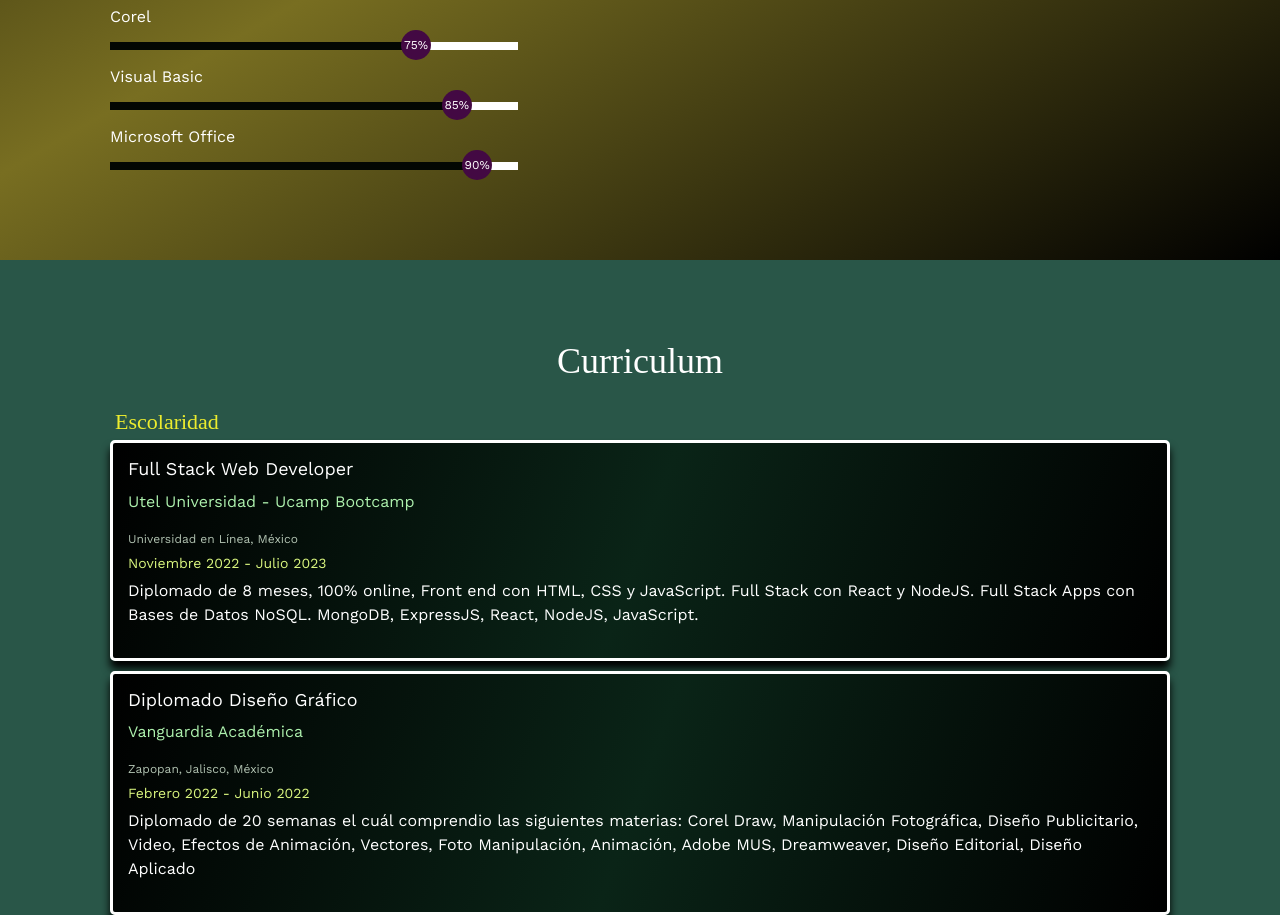
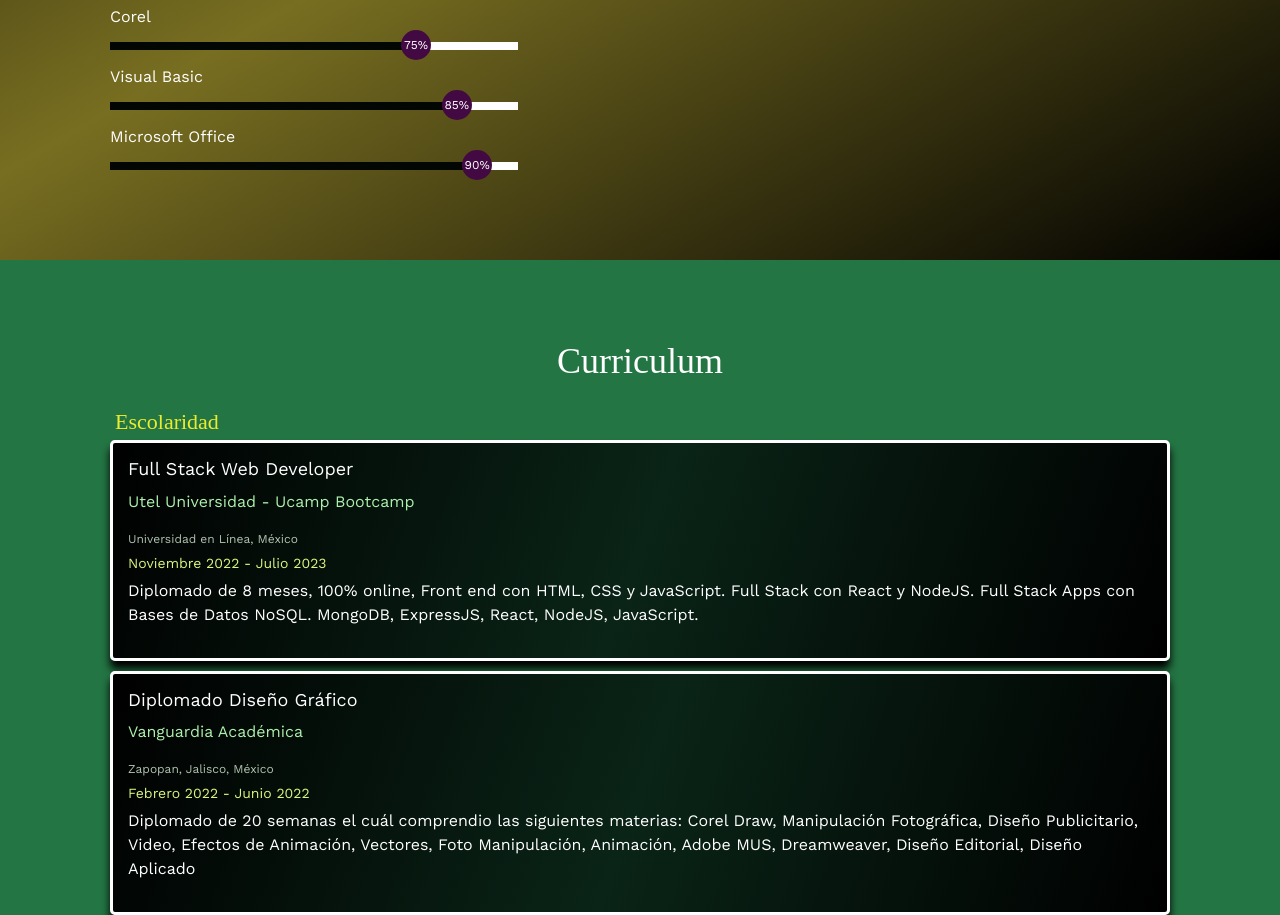
Before and after one commit to miguelcorona72/PortafolioMiguel, a plain HTML site: page index.html in a window 1280 px wide. Shown: the part 2289-3204 px from the top of the page. Drawn offline with nearby package versions, Linux system fonts and the light colour scheme; files whose address does not match are found by name; a web font is replaced by a local one.

Commit message:
se modifico color de fondo seccion curriculum

```diff
--- a/styles.css
+++ b/styles.css
@@ -490,7 +490,7 @@ html{
 /* SECCION CURRICULUM */
 
 .curriculum{
-    background-color:rgb(41, 86, 72);
+    background-color:rgb(36, 117, 68);
   /*  background-image:linear-gradient(150deg,black,rgb(103, 75, 5),black); */
    /*background: url(img/fondocafe.jpg);*/
   /*  background-size: cover;*/
```
